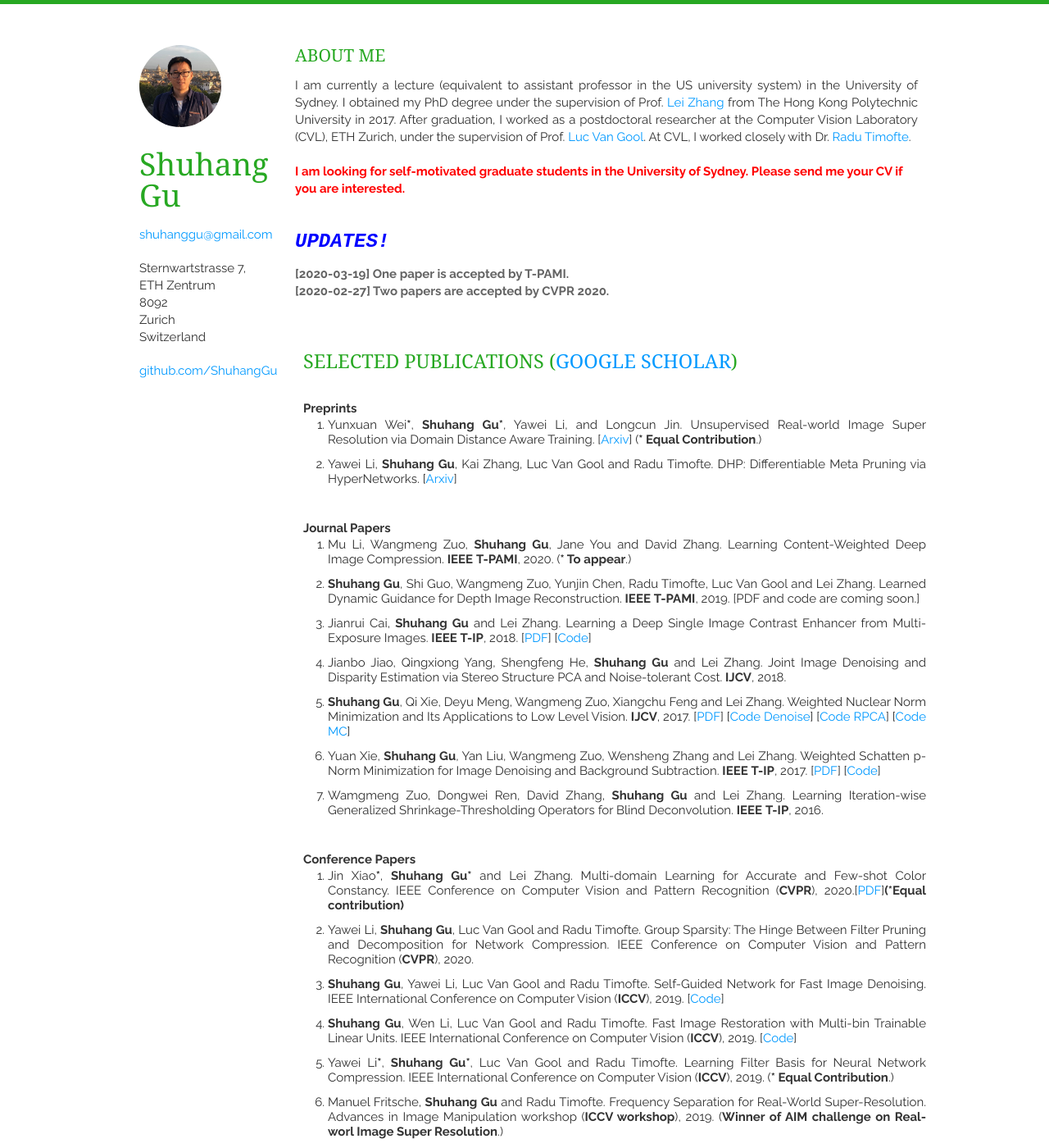
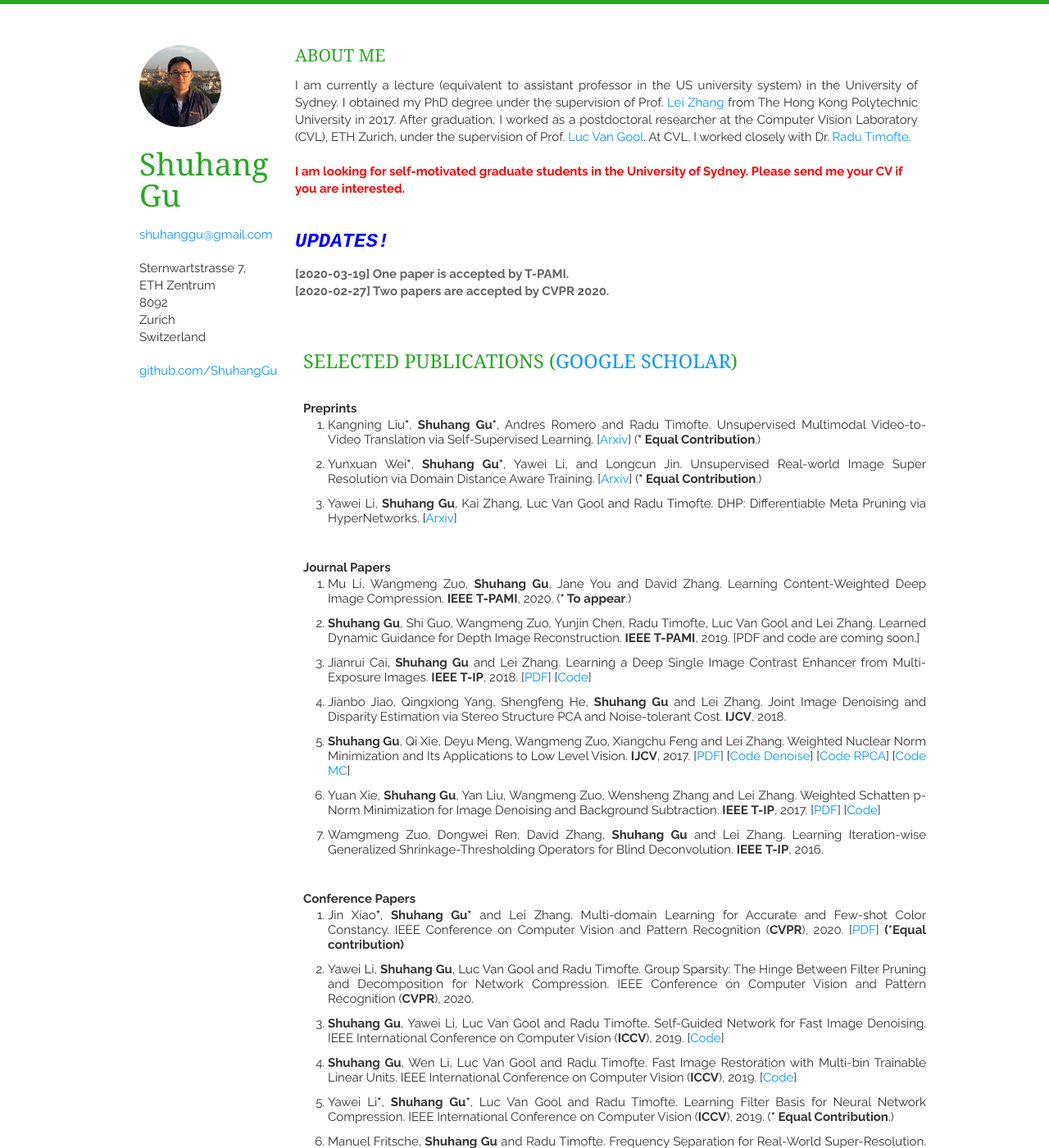
Before and after one commit to ShuhangGu/shuhanggu.github.com, a Jekyll site: the page built from index.html, in a window 1280 px wide and 1400 px high. Shown: the whole window at 82% size. Built offline with Jekyll 4.4.1, drawn with Linux system fonts in a browser that asks for light colours; nearby versions of some CDN libraries; the list of posts is cut into pages by our own code.

Commit message:
Update publications.html

```diff
--- a/_includes/publications.html
+++ b/_includes/publications.html
@@ -29,6 +29,14 @@ a:visited {
         <header></header>
 	<p align="justify"><strong>Preprints</strong></p>
         <ol>
+	 <li><div align="justify"><div align="justify">
+            <div align="justify">
+                  <div align="justify">Kangning Liu<strong>*</strong>, <strong>Shuhang Gu*</strong>, Andres Romero and Radu Timofte.
+			  Unsupervised Multimodal Video-to-Video Translation via Self-Supervised Learning. [<a href="https://arxiv.org/abs/2004.06502">Arxiv</a>] (<strong>* Equal Contribution</strong>.)</div>
+            </div>
+              </div>
+            </div>
+          </li>
           <li><div align="justify"><div align="justify">
             <div align="justify">
                   <div align="justify">Yunxuan Wei<strong>*</strong>, <strong>Shuhang Gu*</strong>, Yawei Li, and Longcun Jin.
@@ -116,7 +124,7 @@ a:visited {
           <li>
             <div align="justify">
               <div align="justify">Jin Xiao<strong>*</strong>, <strong>Shuhang Gu*</strong> and Lei Zhang.
-		      Multi-domain Learning for Accurate and Few-shot Color Constancy. IEEE Conference on Computer Vision and Pattern Recognition (<strong>CVPR</strong>), 2020.[<a href="http://www4.comp.polyu.edu.hk/~cslzhang/paper/MDLCC.pdf">PDF</a>]<strong>(*Equal contribution)</strong></div>
+		      Multi-domain Learning for Accurate and Few-shot Color Constancy. IEEE Conference on Computer Vision and Pattern Recognition (<strong>CVPR</strong>), 2020. [<a href="http://www4.comp.polyu.edu.hk/~cslzhang/paper/MDLCC.pdf">PDF</a>]<strong> (*Equal contribution)</strong></div>
             </div>
           </li>
 	  <li>
```
